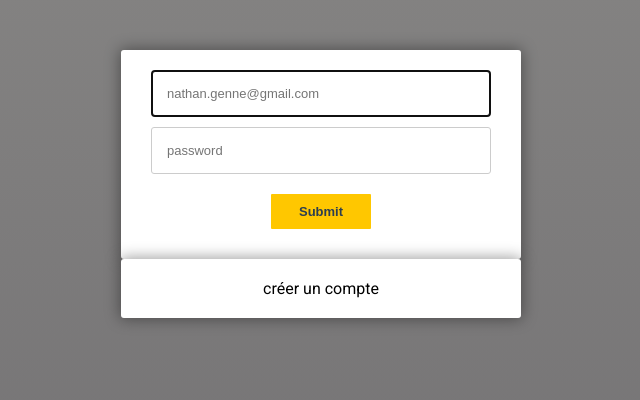
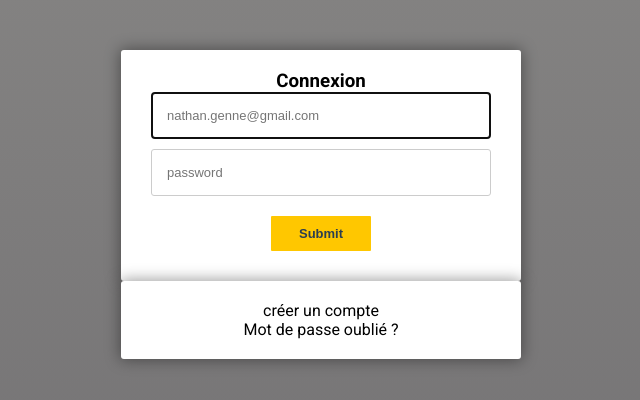
Before and after one commit to NathanGenne/RSS-feed-aggregator, a PHP site: page /login in a window 1280 px wide. Shown: the top 400 px of the page, without its empty margins (319-959 px from the left). Run offline with PHP 8.4, Linux system fonts and the light colour scheme.

Commit message:
push navigation

```diff
--- a/views/viewLogin.php
+++ b/views/viewLogin.php
@@ -13,13 +13,15 @@
     <form id="msform" action = "./login/verify" method = "post">
          <!-- fieldsets -->
          <fieldset>
+            <h3>Connexion</h3>
             <input type = "email" class = "form-control" name = "email" placeholder = "nathan.genne@gmail.com"  required autofocus></br>
             <input type = "password" class = "form-control" name = "password" placeholder = "password" required>
             <p class = "error"><?php if(isset($_SESSION['login_error'])) { echo $_SESSION['login_error']; } ?></p>
             <input class = "submit action-button" type = "submit"  name = "login">
          </fieldset>
          <fieldset>
-            <a href="./newAccount/phase1">créer un compte</a>
+            <p><a href="./newAccount/phase1">créer un compte</a></p>
+            <p><a href="./newAccount/phase1">Mot de passe oublié ?</a></p>
          </fieldset>
     </form>
 
--- a/views/viewNewAccount1.php
+++ b/views/viewNewAccount1.php
@@ -22,9 +22,9 @@
             <input type="password" name="cpass" placeholder="Confirm Password" />
             <p class = "error"><?php if(isset($_SESSION['newAccountError'])) { echo $_SESSION['newAccountError']; } ?></p>
 
-            <!-- btn  -->
-            <!-- <input type="button" name="previous" class="previous action-button" value="Previous" /> -->
+
             <input type="submit" name="submit" class="submit action-button" value="Submit" />
+            <a href="../login">Retour</a>
         </fieldset>
     </form>
 </body>
--- a/views/viewNewAccount2.php
+++ b/views/viewNewAccount2.php
@@ -82,6 +82,7 @@ $_COOKIE['topics'] = "non";
     <p id='result'></p>
     <input class="off" type="button" value="confirmer" onclick='confirm();' />
     <?= $_COOKIE['topics'] ?>
+    <a href="../login">Retour à la page de connexion</a>
 </body>
 
 </html>
```
